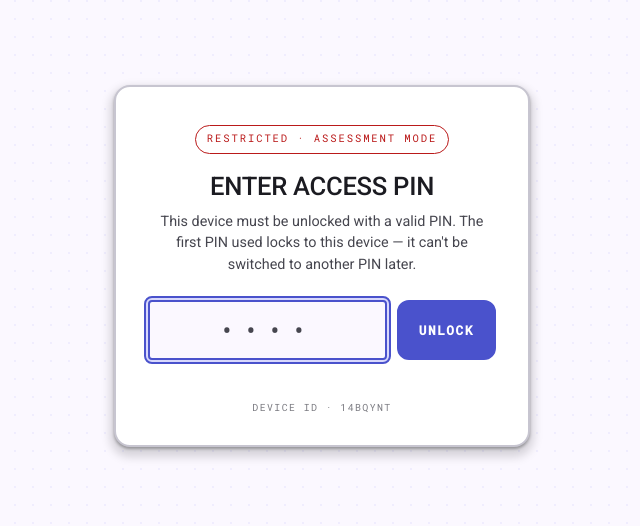
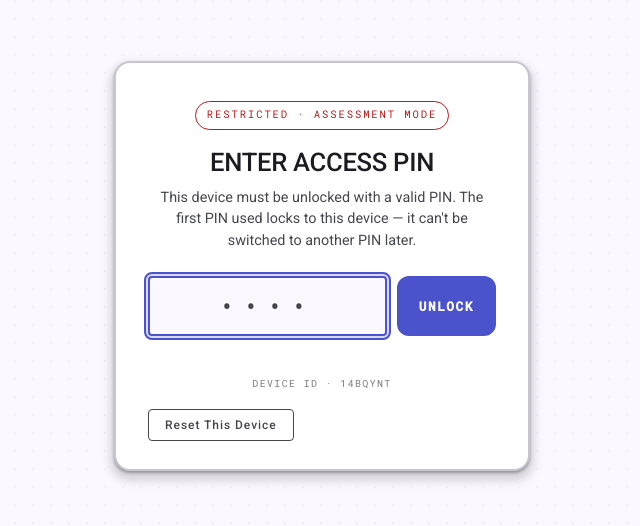
Before and after one commit to YuuHiroko/nursing-exam-journal, a website: page index.html in a window 1280 px wide. Shown: the part 134-660 px from the top of the page, without its empty margins (318-958 px from the left). Drawn offline with nearby package versions, Linux system fonts and the light colour scheme.

Commit message:
feat: add reset button for PIN device with associated styles and logic
Co-authored-by: Yuu hiroko <84026885+YuuHiroko@users.noreply.github.com>

```diff
--- a/index.css
+++ b/index.css
@@ -1857,6 +1857,25 @@ html.gate-locked .site-footer { display: none !important; }
     opacity: 0.7;
 }
 
+.pin-reset {
+    display: block;
+    margin-top: 1rem;
+    padding: 0.5rem 1rem;
+    background: transparent;
+    border: 1px solid var(--color-muted-foreground);
+    color: var(--color-muted-foreground);
+    font-size: 0.75rem;
+    letter-spacing: 0.08em;
+    cursor: pointer;
+    border-radius: 4px;
+    transition: all 0.2s ease;
+}
+
+.pin-reset:hover {
+    background: var(--color-muted);
+    color: var(--color-foreground);
+}
+
 /* Wrong-PIN shake */
 @keyframes pin-shake {
     0%, 100% { transform: translateX(0); }
--- a/pin-gate.js
+++ b/pin-gate.js
@@ -122,6 +122,7 @@
                 '</form>' +
                 '<p class="pin-error" id="pin-error" role="alert" aria-live="assertive"></p>' +
                 '<span class="pin-device">DEVICE ID · ' + fp.toUpperCase() + '</span>' +
+                '<button class="pin-reset" id="pin-reset" type="button">Reset This Device</button>' +
             '</div>';
 
         document.body.appendChild(gate);
@@ -129,11 +130,25 @@
         var form = gate.querySelector('#pin-form');
         var input = gate.querySelector('#pin-input');
         var error = gate.querySelector('#pin-error');
+        var resetBtn = gate.querySelector('#pin-reset');
 
         // Clear the error as the user edits.
         input.addEventListener('input', function () {
             error.textContent = '';
             gate.classList.remove('shake');
+        });
+
+        // Reset device binding
+        resetBtn.addEventListener('click', function () {
+            try {
+                localStorage.removeItem(BIND_KEY);
+                localStorage.removeItem(STORAGE_KEY);
+                error.textContent = 'Device reset. Try any valid PIN.';
+                input.value = '';
+                input.focus();
+            } catch (e) {
+                error.textContent = 'Error resetting device.';
+            }
         });
 
         form.addEventListener('submit', function (e) {
```
